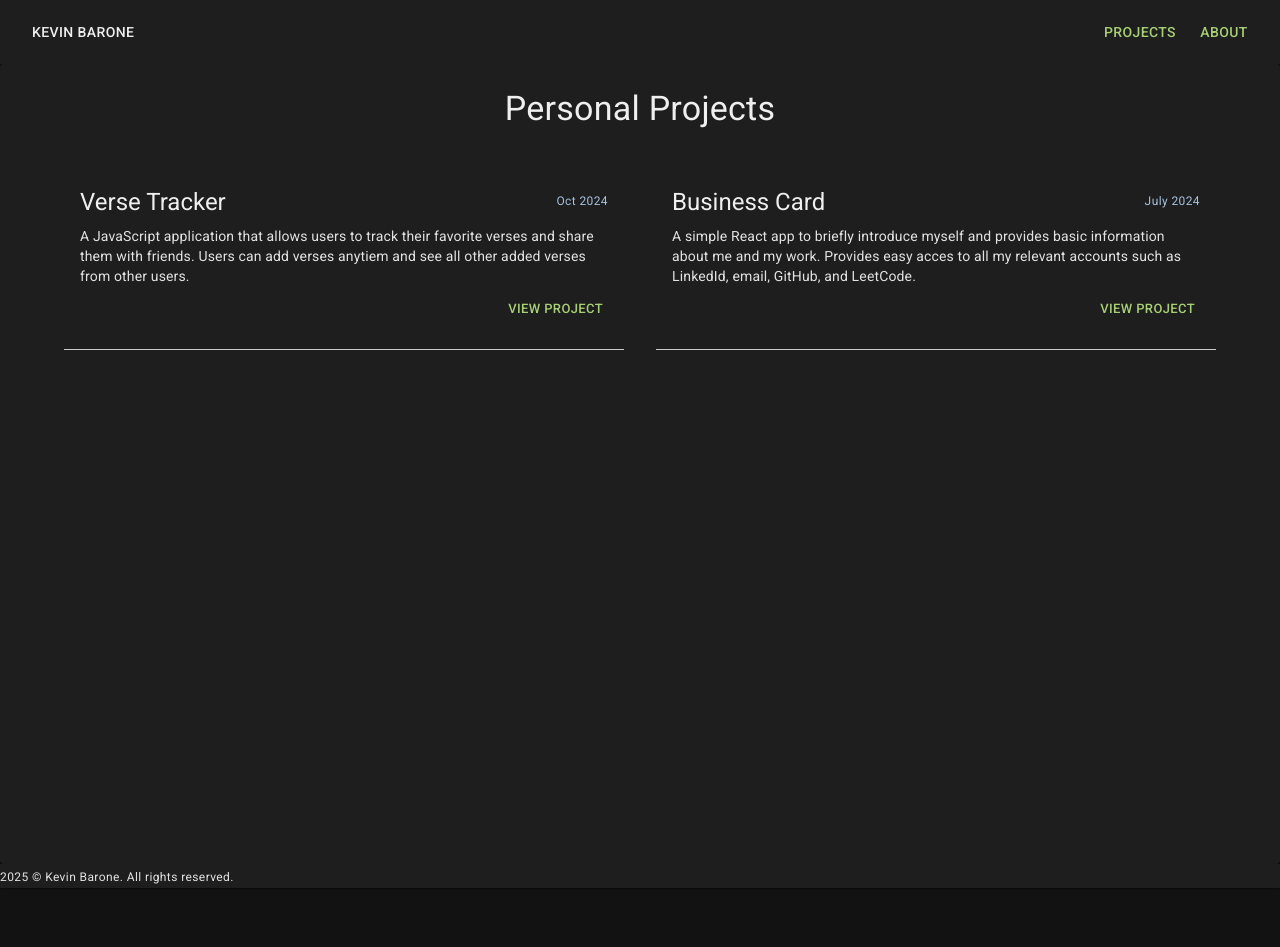
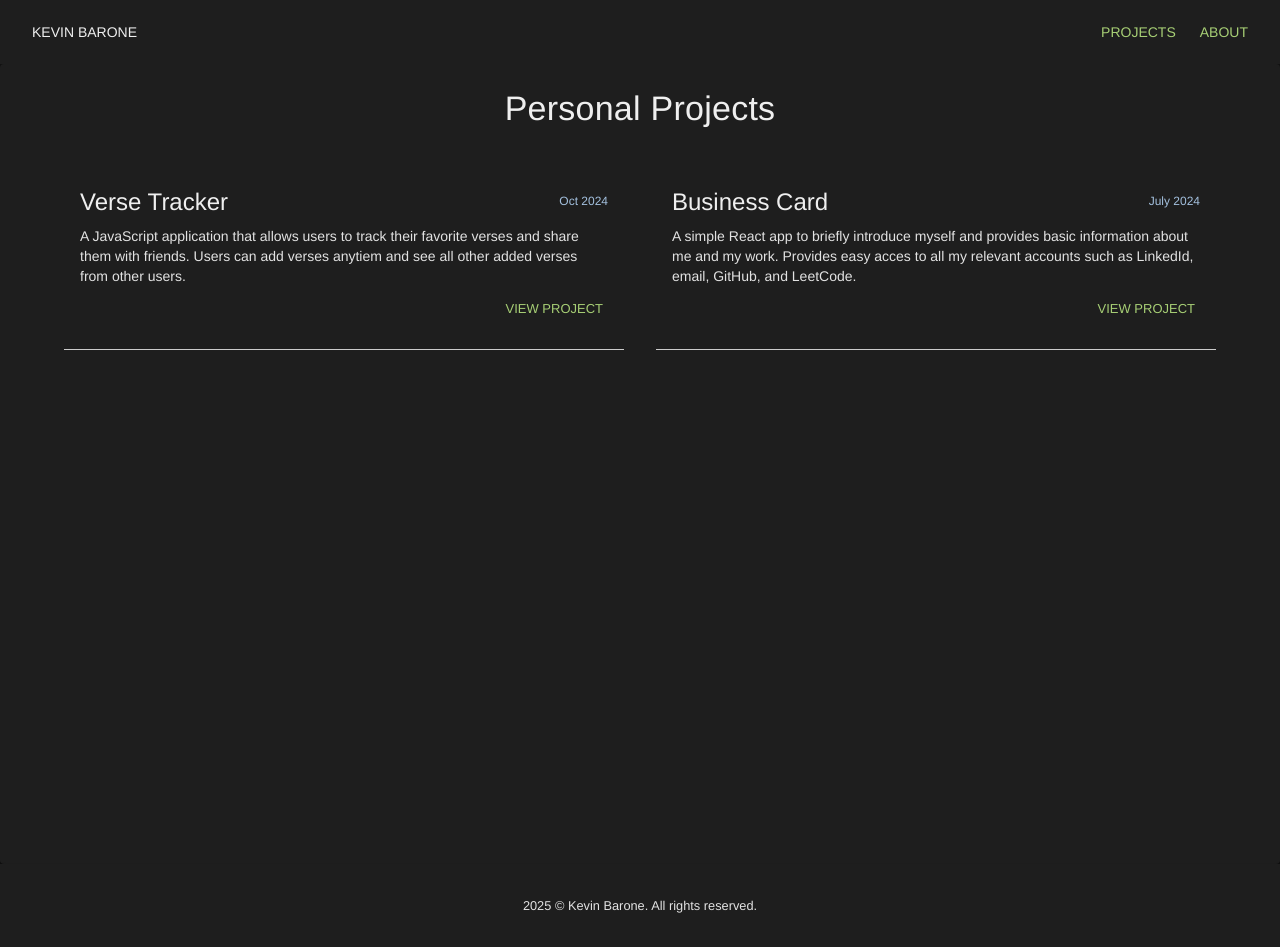
Before and after one commit to keba2993/react-portfolio, a React (Vite) app: page /projects in a window 1280 px wide. Before the commit the page ends 916 px from the top, so only its background shows below. Built offline with nearby package versions, Linux system fonts and the light colour scheme.

Commit message:
imporve generic styling

```diff
--- a/src/components/About/About.tsx
+++ b/src/components/About/About.tsx
@@ -78,14 +78,12 @@ function About() {
 									{item.description}
 								</Typography>
 							</CardContent>
-							<CardActions
-								sx={{ justifyContent: 'flex-end', paddingRight: '0' }}
-							>
-								<Button size='small' href={item.link} target='_blank'>
-									More Info
-								</Button>
-							</CardActions>
 						</CardActionArea>
+						<CardActions sx={{ justifyContent: 'flex-end', paddingRight: '0' }}>
+							<Button size='small' href={item.link} target='_blank'>
+								More Info
+							</Button>
+						</CardActions>
 					</Card>
 				))}
 			</StyledContainer>
--- a/src/components/Footer.tsx
+++ b/src/components/Footer.tsx
@@ -9,7 +9,7 @@ function Footer() {
 				color='text.secondary'
 				align='center'
 				paddingY='2rem'
-				variant='caption'
+				fontSize={'0.8rem'}
 			>
 				{currentYear} &copy; Kevin Barone. All rights reserved.
 			</Typography>
--- a/src/components/Projects/Projects.tsx
+++ b/src/components/Projects/Projects.tsx
@@ -39,7 +39,11 @@ function Projects() {
 							borderBottom: '1px solid #ccc',
 						}}
 					>
-						<CardActionArea href={project.link} target='_blank'>
+						<CardActionArea
+							href={project.link}
+							target='_blank'
+							sx={{ ':hover': { backgroundColor: 'none' } }}
+						>
 							<CardContent>
 								<Box
 									display={'flex'}
@@ -61,14 +65,12 @@ function Projects() {
 									{project.description}
 								</Typography>
 							</CardContent>
-							<CardActions
-								sx={{ justifyContent: 'flex-end', paddingRight: '0' }}
-							>
-								<Button size='small' href={project.link} target='_blank'>
-									View Project
-								</Button>
-							</CardActions>
 						</CardActionArea>
+						<CardActions sx={{ justifyContent: 'flex-end', paddingRight: '0' }}>
+							<Button size='small' href={project.link} target='_blank'>
+								View Project
+							</Button>
+						</CardActions>
 					</Card>
 				))}
 			</StyledContainer>
--- a/src/components/StyledComp.tsx
+++ b/src/components/StyledComp.tsx
@@ -26,6 +26,7 @@ export function StyledTitle({ children }: { children: React.ReactNode }) {
 		fontSize: '2.125rem',
 		lineHeight: 1.235,
 		letterSpacing: '0.00735em',
+		marginBottom: '0.35em',
 		[theme.breakpoints.up('sm')]: {
 			textAlign: 'center',
 			margin: '1.5rem auto',
--- a/src/main.tsx
+++ b/src/main.tsx
@@ -22,6 +22,9 @@ const theme = createTheme({
 			secondary: '#e2e2e2',
 		},
 	},
+	typography: {
+		fontFamily: 'Helvetica, Arial, sans-serif',
+	},
 	components: {
 		MuiCardContent: {
 			styleOverrides: {
@@ -40,6 +43,13 @@ const theme = createTheme({
 				},
 			},
 		},
+		MuiCardActionArea: {
+			styleOverrides: {
+				focusHighlight: {
+					backgroundColor: 'transparent',
+				},
+			},
+		},
 	},
 });
 
```
